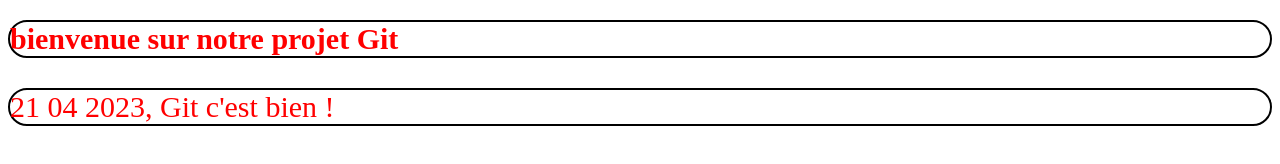
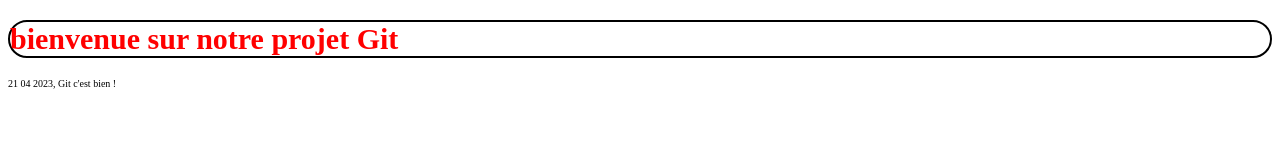
Before and after one commit to GregChasseneuil/apropos, a plain HTML site: page index.html in a window 1280 px wide. Drawn offline with Linux system fonts and the light colour scheme.

Commit message:
font size p

```diff
--- a/style.css
+++ b/style.css
@@ -1,5 +1,9 @@
-h1,p {font-size: 30px;
+h1 {font-size: 30px;
     color: red;
     border: solid black 2px;
     border-radius: 25px;
  }
+
+ p {font-size: 10px;
+    color: black;
+ }
```
